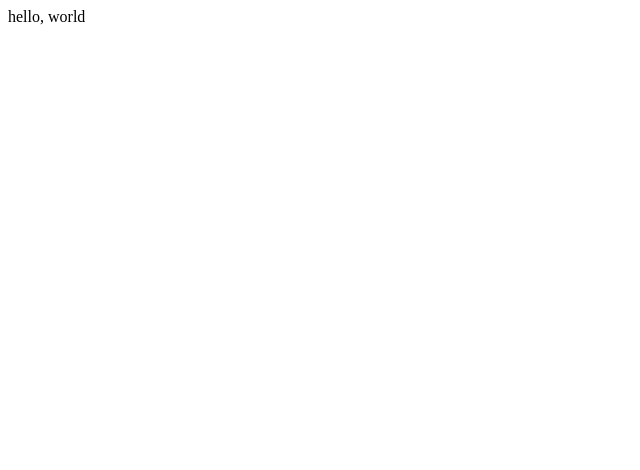
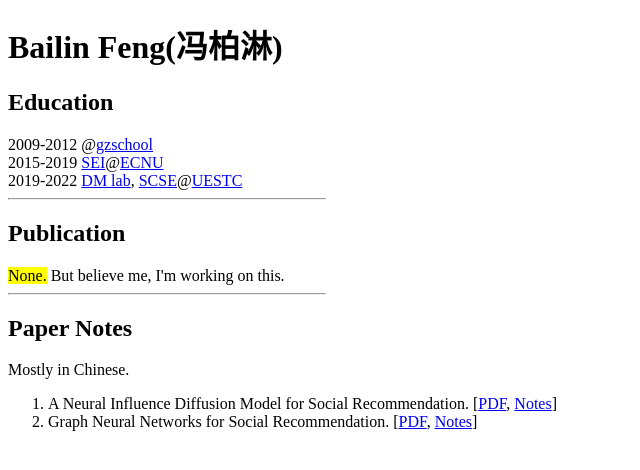
Before and after one commit to FengBli/FengBli.github.io, a plain HTML site: page index.html in a window 1280 px wide. Shown: the whole page, without its empty margins (0-640 px from the left). Drawn offline with Linux system fonts and the light colour scheme.

Commit message:
reformat

```diff
--- a/index.html
+++ b/index.html
@@ -1 +1,50 @@
-hello, world
+<!DOCTYPE html>
+<html lang='en-US'>
+    <head>
+        <style>
+
+            hr {
+                width: 25%;
+                text-align: left;
+                margin-left: 0;
+            }
+
+            h1:before {
+              right: 0.5em;
+              margin-left: -50%;
+            }
+
+            h1:after {
+              left: 0.5em;
+              margin-right: -50%;
+            }
+
+        </style>
+        <meta charset="UTF-8">
+        <title>个人主页 - 冯柏淋</title>
+    </head>
+
+    <body>
+        <h1>Bailin Feng(冯柏淋)</h1>
+
+        <h2>Education</h2>
+
+        2009-2012 @<a href='www.gzschool.cn'>gzschool</a><br>
+        2015-2019 <a href='http://www.sei.ecnu.edu.cn/'>SEI</a>@<a href='www.ecnu.edu.cn'>ECNU</a><br>
+        2019-2022 <a href='dm.uestc.edu.cn'>DM lab</a>, <a href='http://www.scse.uestc.edu.cn/'>SCSE</a>@<a href='www.uestc.edu.cn'>UESTC</a><br>
+        <hr>
+
+        <h2>Publication</h2>
+        <mark>None.</mark> But believe me, I'm working on this.
+        <hr>
+
+        <h2>Paper Notes</h2>
+        Mostly in Chinese.
+        <ol>
+            <li>A Neural Influence Diffusion Model for Social Recommendation. [<a href='https://dl.acm.org/doi/10.1145/3331184.3331214'>PDF</a>, <a href='./notes/DiffNet.pdf'>Notes</a>]</li>
+            <li>Graph Neural Networks for Social Recommendation. [<a href='https://dl.acm.org/doi/10.1145/3308558.3313488'>PDF</a>, <a href='./notes/GNN_for_Social_Rec.pdf'>Notes</a>]</li>
+        </ol>
+    </body>
+
+
+</html>
```
Also changed, not shown: 2 other files.
